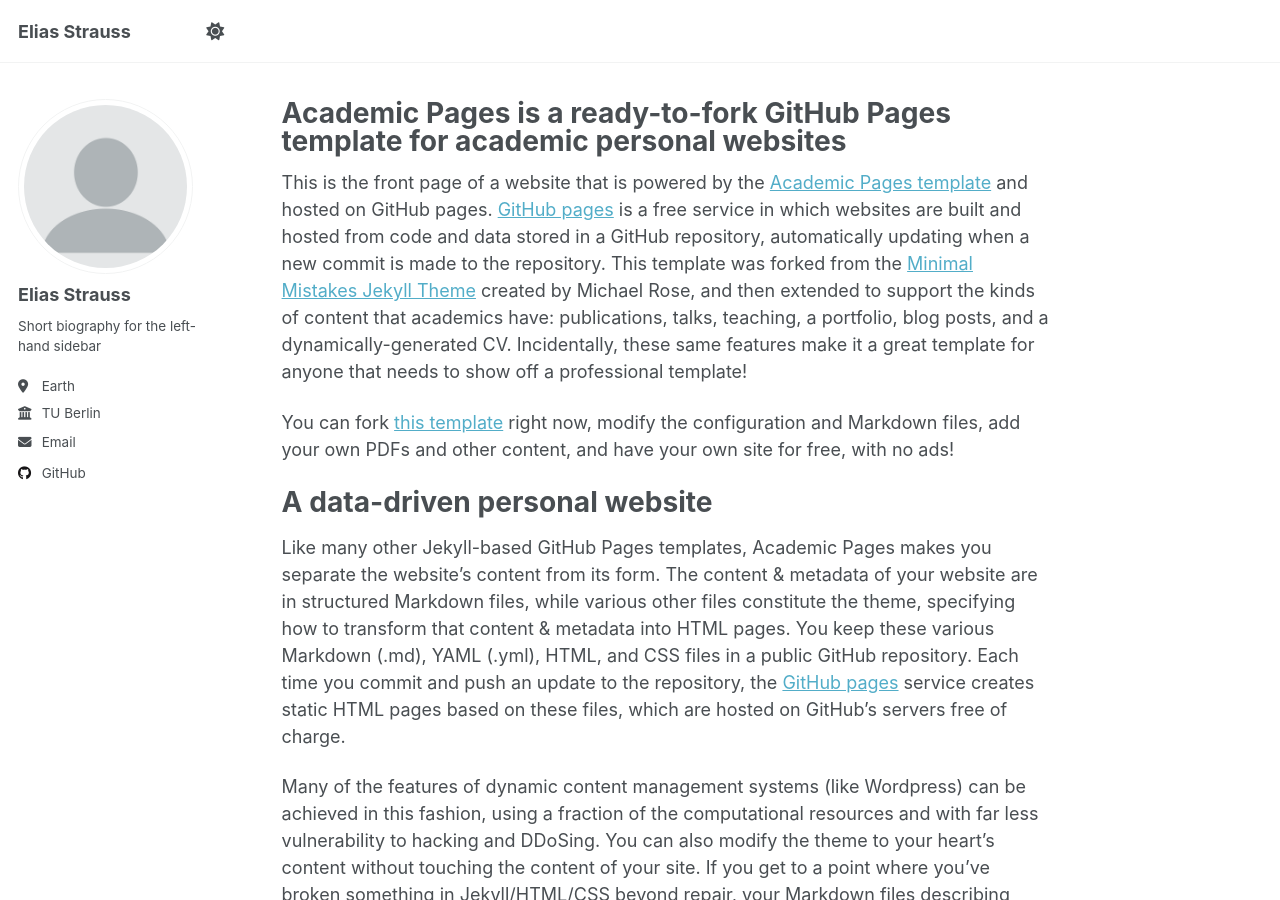
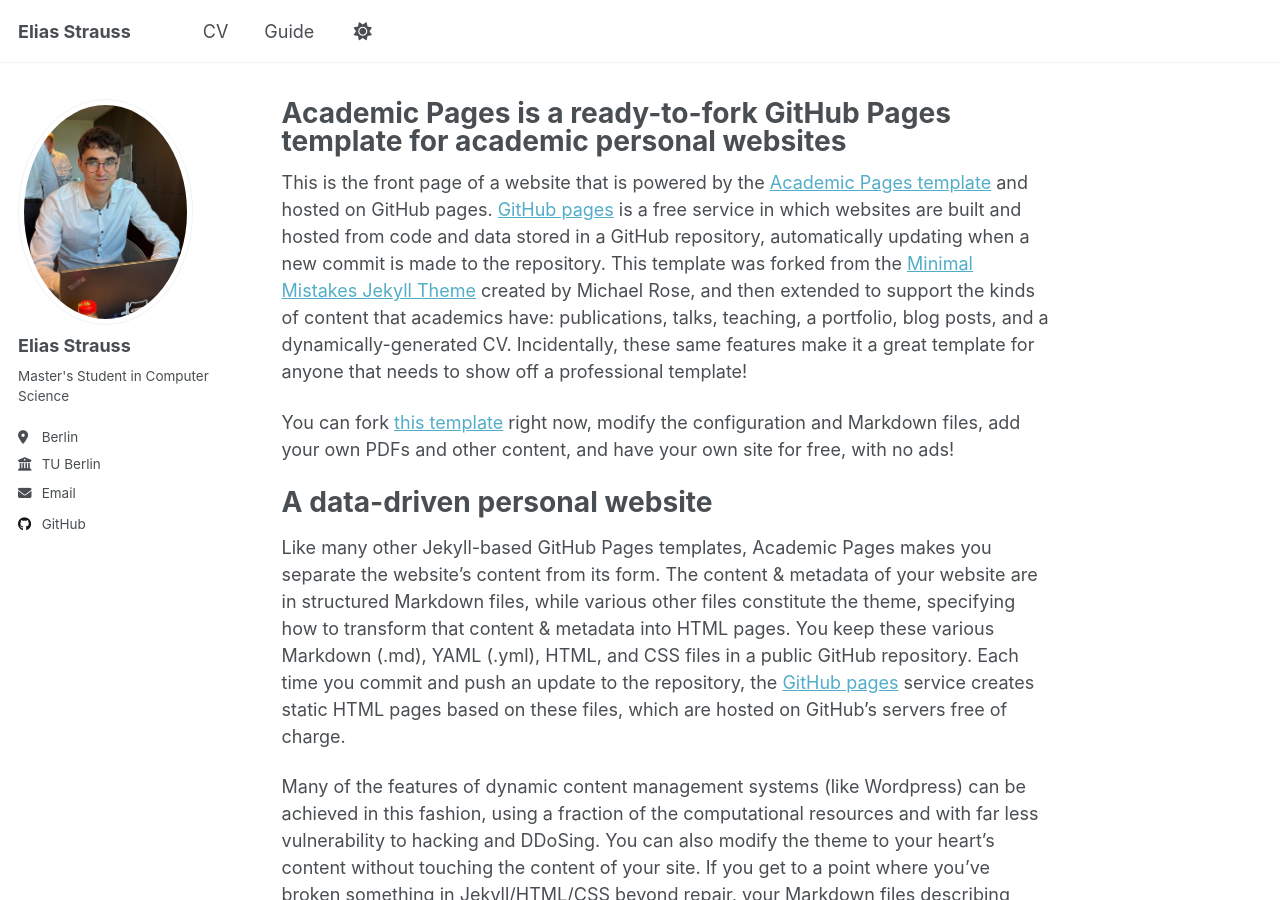
Before and after one commit to e-strauss/e-strauss.github.io, a Jekyll site: the page built from _pages/about.md, in a window 1280 px wide and 900 px high. Built offline with Jekyll 4.4.1, drawn with Linux system fonts in a browser that asks for light colours; a script that is not in the unit is left out.

Commit message:
profile picture

```diff
--- a/_config.yml
+++ b/_config.yml
@@ -8,7 +8,7 @@
 
 # Basic Site Settings
 locale                   : "en-US"
-site_theme               : "default"
+site_theme               : "single"
 title                    : "Elias Strauss"
 title_separator          : "-"
 name                     : &name "Your Name"
@@ -22,14 +22,14 @@ repository               : "e-strauss/e-strauss.github.io"
 #               Additional customization can be done by editing /_includes/author-profile.html
 author:
   # Biographic information
-  avatar           : "profile.png"
+  avatar           : "github-profile-picture2.jpg"
   name             : "Elias Strauss"
   pronouns         : # example: "she/her"
-  bio              : "Short biography for the left-hand sidebar"
-  location         : "Earth"
+  bio              : "Master's Student in Computer Science"
+  location         : "Berlin"
   employer         : "TU Berlin"
   uri              : # URL
-  email            : "none@example.org"
+  email            : "e.strauss@tu-berlin.de"
 
   # Academic websites
   academia         : # URL
```
Also changed, not shown: _data/navigation.yml (+4 -4 lines), images/github-profile-picture2.jpg (added).
